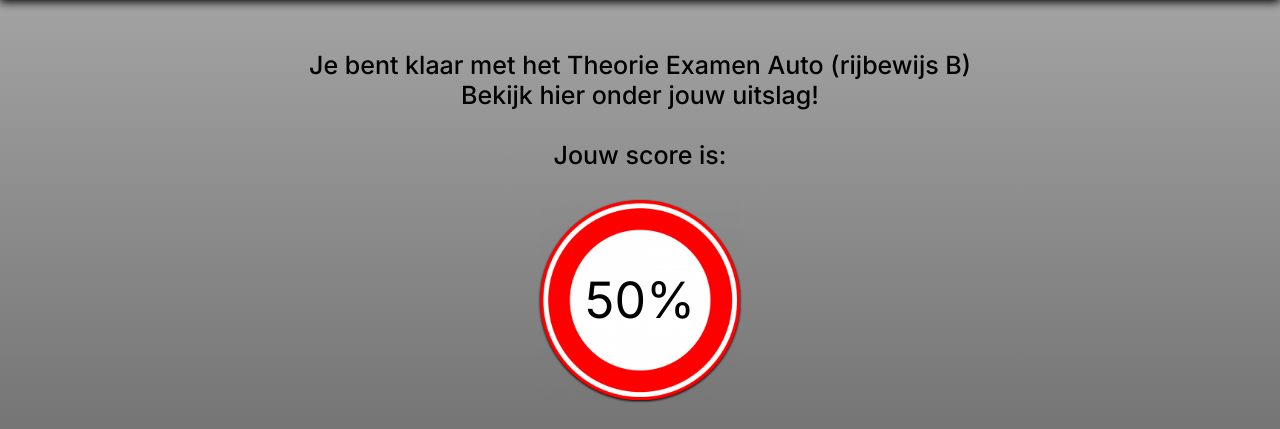
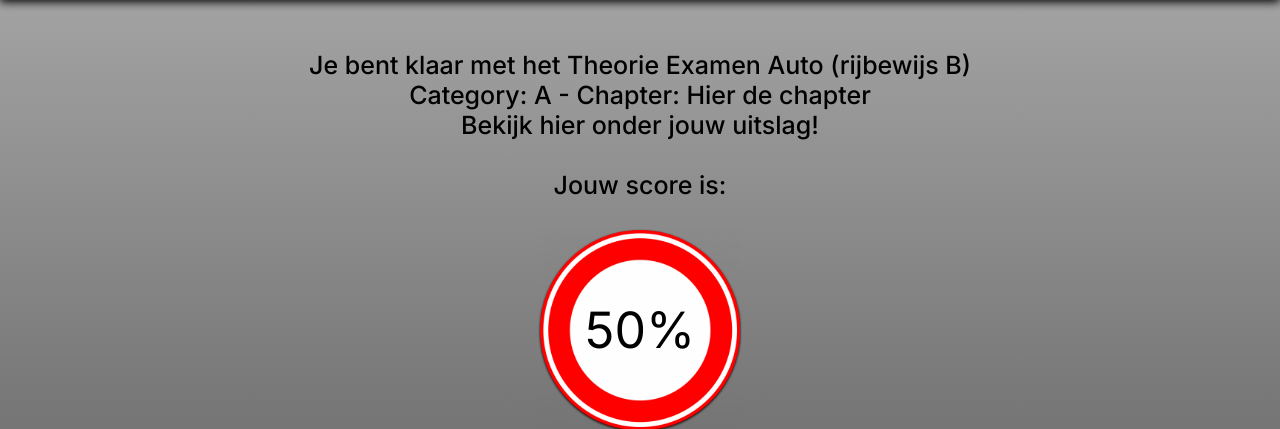
Before and after one commit to PebblesDV/CBR-Challenge, a PHP site: page /results.php in a window 1280 px wide. Shown: the part 60-489 px from the top of the page. Run offline with PHP 8.4, Linux system fonts and the light colour scheme.

Commit message:
fixed results

```diff
--- a/results.php
+++ b/results.php
@@ -14,6 +14,7 @@
     <div class="results-info">
         <div class="top-txt">
             <p class="score-txt">Je bent klaar met het Theorie Examen Auto (rijbewijs B)</p>
+            <p class="score-txt">Category: A - Chapter: Hier de chapter</p>
             <p class="score-txt">Bekijk hier onder jouw uitslag!</p>
         </div>
 
```
